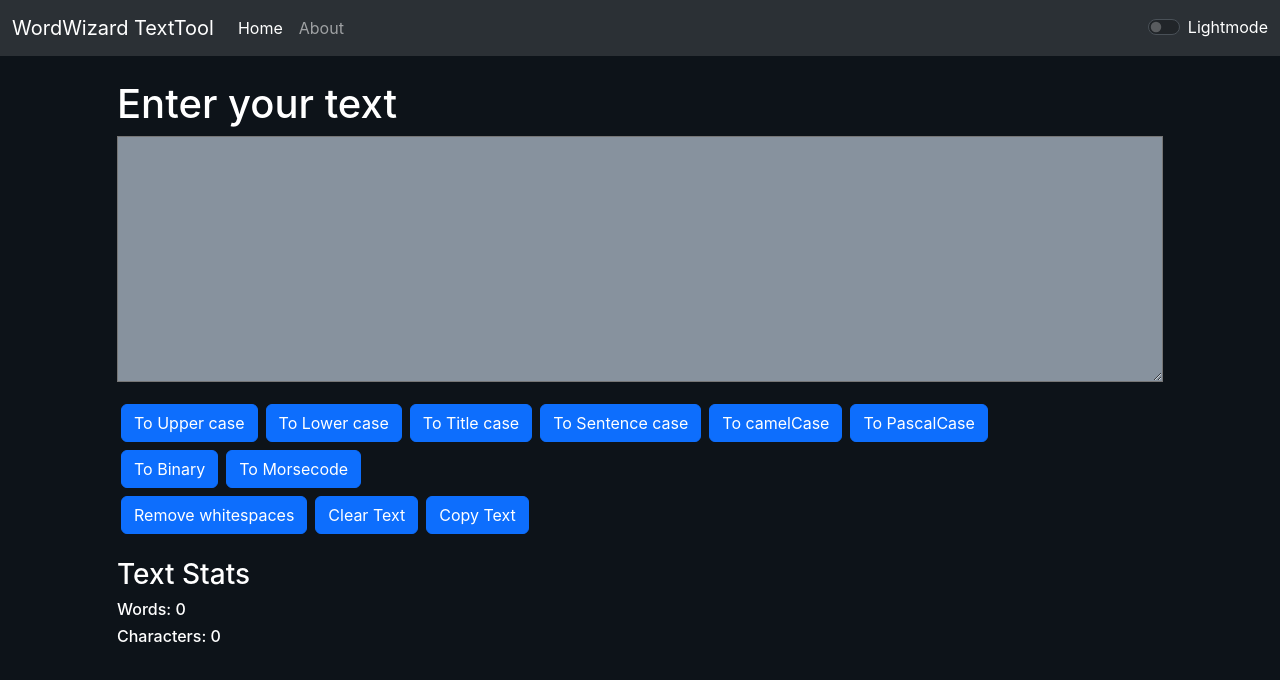
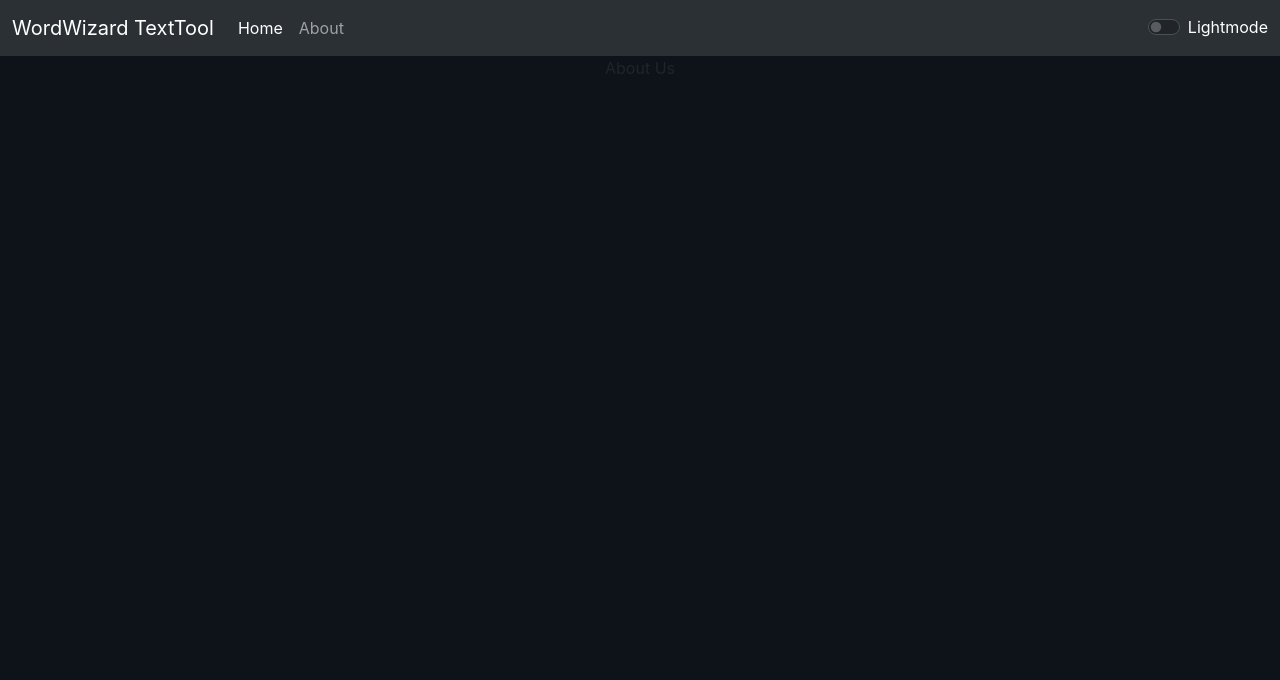
Before and after one commit to Muazzamkhan03/WordWizard-TextTool, a React (Create React App) app: page /about in a window 1280 px wide. Shown: the top 680 px of the page. Built offline with nearby package versions, Linux system fonts and the light colour scheme.

Commit message:
feat: Added routes

```diff
--- a/src/App.jsx
+++ b/src/App.jsx
@@ -1,9 +1,10 @@
-import React, {useState} from 'react';
+import React, { useState } from 'react';
 import Nav from './Components/Nav';
 import Form from './Components/Form';
 import About from './Components/About'
 import Alert from './Components/Alert';
 import './App.css';
+import { BrowserRouter as Router, Routes, Route, Link } from 'react-router-dom';
 
 function App() {
 
@@ -24,11 +25,17 @@
   return (
 
     <>
-    <Nav mode = {mode} toggle = {setMode} alert = {showAlert}/>
-    <Alert mode= {alertMode}/>
-    <div className="container" style={{display: 'flex', justifyContent: 'center'}}>
-    <Form mode = {mode} alert = {showAlert}/>
-    </div>
+      <Router>
+        <Nav mode={mode} toggle={setMode} alert={showAlert} />
+        <Alert mode={alertMode} />
+        <div className="container" style={{ display: 'flex', justifyContent: 'center' }}>
+          <Routes>
+            <Route path='/' element={<Form mode={mode} alert={showAlert} />} />
+            <Route path='/about' element={<About />} />
+            <Route path='*' element={<Form mode={mode} alert={showAlert} />} />
+          </Routes>
+        </div>
+      </Router>
     </>
   );
 }
--- a/src/Components/Nav.jsx
+++ b/src/Components/Nav.jsx
@@ -1,4 +1,5 @@
 import React, {useState} from 'react';
+import { Link } from 'react-router-dom';
 
 export default function Nav({mode, toggle, alert}) {
   const toggleMode = ()=>{
@@ -24,10 +25,10 @@
         <div className="collapse navbar-collapse" id="navbarSupportedContent">
           <ul className="navbar-nav me-auto mb-2 mb-lg-0">
             <li className="nav-item">
-              <a className="nav-link active" aria-current="page" href="#">Home</a>
+              <Link className="nav-link active" aria-current="page" to="/">Home</Link>
             </li>
             <li className="nav-item">
-              <a className="nav-link" href="#">About</a>
+              <Link className="nav-link" to="/about">About</Link>
             </li>
           </ul>
           <form class="d-flex" role="search">
```
